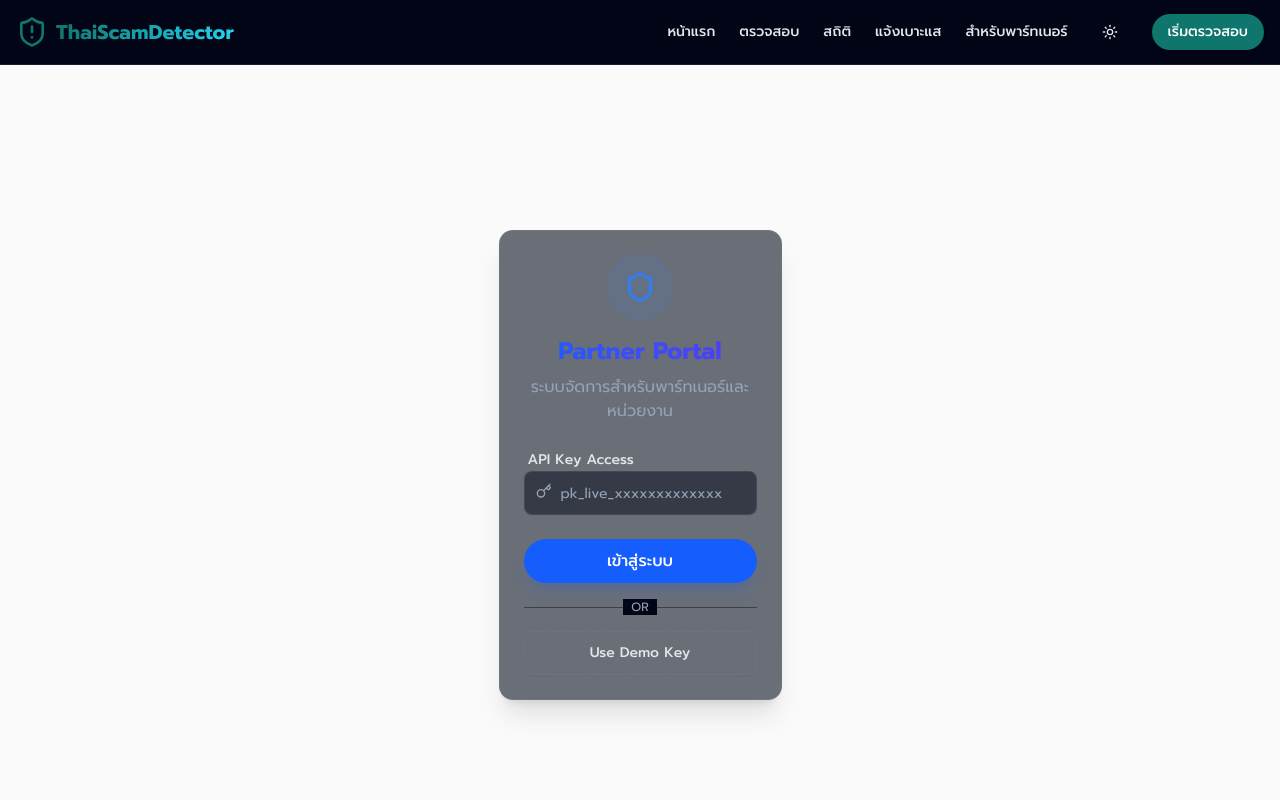
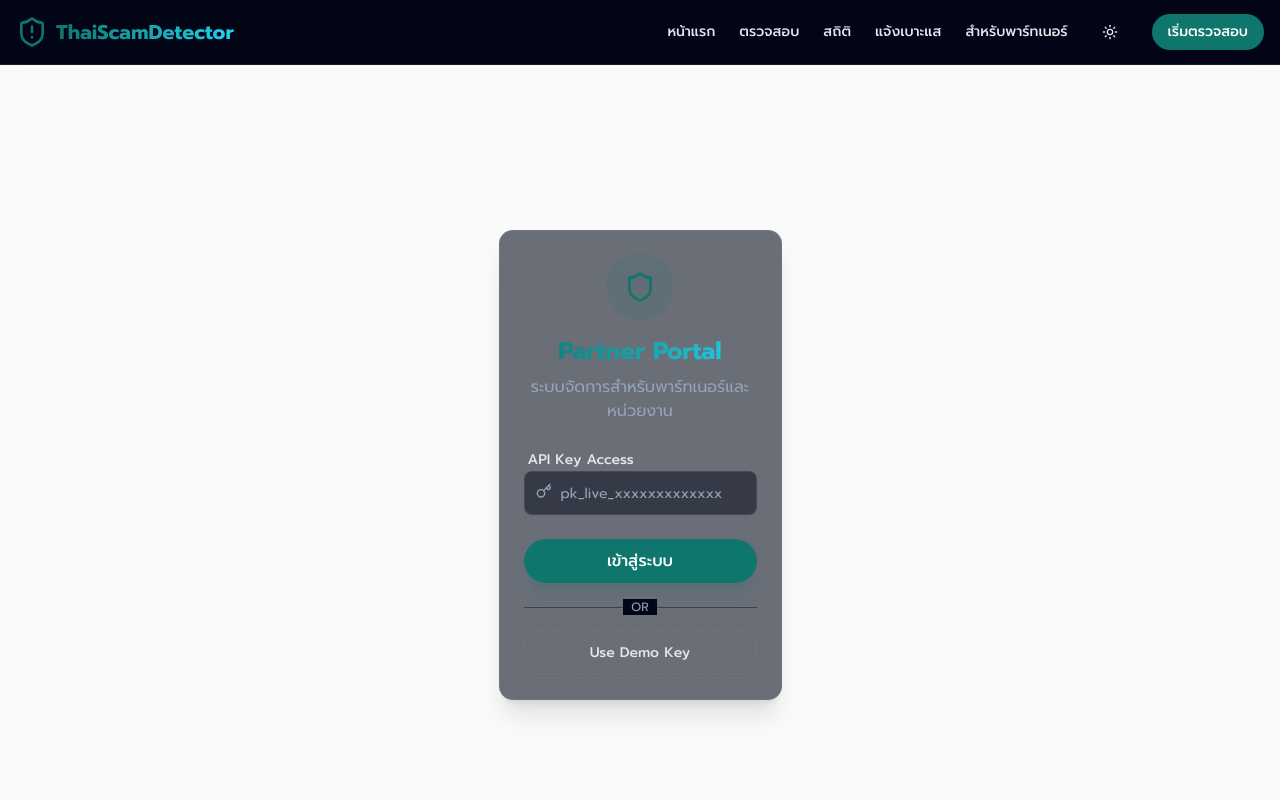
Before and after one commit to nutthakorn7/ThaiScamBench, a Next.js app in the folder frontend/: page /partner/login in a window 1280 px wide. Shown: the top 800 px of the page. Built offline with nearby package versions, Linux system fonts and the light colour scheme; no server answers; a web font is replaced by a local one.

Commit message:
refactor: apply teal-cyan theme to stats, report, and partner login pages

```diff
--- a/frontend/app/partner/login/page.tsx
+++ b/frontend/app/partner/login/page.tsx
@@ -57,11 +57,11 @@ export default function PartnerLoginPage() {
       >
         <Card className="w-full max-w-md shadow-xl bg-card/60 backdrop-blur-xl border-border/50">
           <CardHeader className="text-center space-y-4">
-            <div className="mx-auto bg-blue-500/10 p-4 rounded-full w-fit mb-2 ring-1 ring-blue-500/20">
-              <Shield className="h-8 w-8 text-blue-500" />
+            <div className="mx-auto bg-primary/10 p-4 rounded-full w-fit mb-2 ring-1 ring-primary/20">
+              <Shield className="h-8 w-8 text-primary" />
             </div>
             <div>
-              <CardTitle className="text-2xl font-bold bg-clip-text text-transparent bg-gradient-to-r from-blue-600 to-indigo-600 dark:from-blue-400 dark:to-indigo-400">
+              <CardTitle className="text-2xl font-bold bg-clip-text text-transparent bg-gradient-to-r from-primary to-accent">
                 Partner Portal
               </CardTitle>
               <CardDescription className="mt-2 text-base">
@@ -88,7 +88,7 @@ export default function PartnerLoginPage() {
               <div className="space-y-4">
                 <Button
                   type="submit"
-                  className="w-full h-11 text-base font-medium rounded-full bg-blue-600 text-white shadow-lg shadow-blue-600/20 hover:bg-blue-700 hover:shadow-blue-600/40 transition-all"
+                  className="w-full h-11 text-base font-medium rounded-full bg-primary text-white shadow-lg shadow-primary/20 hover:bg-primary/90 hover:shadow-primary/40 transition-all"
                   disabled={loading}
                 >
                   {loading ? (
--- a/frontend/app/report/page.tsx
+++ b/frontend/app/report/page.tsx
@@ -51,10 +51,10 @@ export default function ReportPage() {
         </p>
       </div>
 
-      <Card className="border-blue-500/20 shadow-lg shadow-blue-500/5">
+      <Card className="border-primary/20 shadow-lg shadow-primary/5">
         <CardHeader>
           <CardTitle className="flex items-center gap-2">
-            <MessageSquare className="h-5 w-5 text-blue-500" />
+            <MessageSquare className="h-5 w-5 text-primary" />
             แบบฟอร์มแจ้งเบาะแส
           </CardTitle>
           <CardDescription>
@@ -115,7 +115,7 @@ export default function ReportPage() {
                 />
             </div>
 
-            <Button type="submit" className="w-full h-12 text-base font-medium rounded-full bg-blue-600 text-white shadow-lg shadow-blue-600/20 hover:bg-blue-700 hover:shadow-blue-600/40 transition-all" disabled={loading}>
+            <Button type="submit" className="w-full h-12 text-base font-medium rounded-full bg-primary text-white shadow-lg shadow-primary/20 hover:bg-primary/90 hover:shadow-primary/40 transition-all" disabled={loading}>
               {loading ? "กำลังส่งข้อมูล..." : "ส่งรายงาน"} <Send className="ml-2 h-4 w-4" />
             </Button>
           </form>
--- a/frontend/app/stats/page.tsx
+++ b/frontend/app/stats/page.tsx
@@ -22,7 +22,7 @@ export default async function StatsPage() {
       <div className="max-w-6xl mx-auto">
         {/* Header */}
         <div className="text-center mb-16">
-          <h1 className="text-4xl md:text-5xl font-bold mb-6 bg-gradient-to-r from-blue-600 via-purple-600 to-pink-600 bg-clip-text text-transparent">
+          <h1 className="text-4xl md:text-5xl font-bold mb-6 bg-gradient-to-r from-primary via-accent to-primary bg-clip-text text-transparent">
             สถิติภัยไซเบอร์ Real-time
           </h1>
           <p className="text-xl text-muted-foreground max-w-2xl mx-auto">
@@ -32,9 +32,9 @@ export default async function StatsPage() {
 
         {/* Top KPI Cards (Server Rendered for speed) */}
         <div className="grid grid-cols-1 md:grid-cols-3 gap-6 mb-12">
-          <Card className="border-blue-500/10 bg-blue-500/5 backdrop-blur-sm">
-            <CardHeader className="pb-2">
-              <CardTitle className="flex items-center gap-2 text-sm font-medium text-blue-600">
+          <Card className="border-primary/10 bg-primary/5 backdrop-blur-sm">
+            <CardHeader className="flex flex-row items-center justify-between space-y-0 pb-2">
+              <CardTitle className="flex items-center gap-2 text-sm font-medium text-primary">
                 <Users className="h-4 w-4" /> ตรวจสอบทั้งหมด
               </CardTitle>
             </CardHeader>
```
